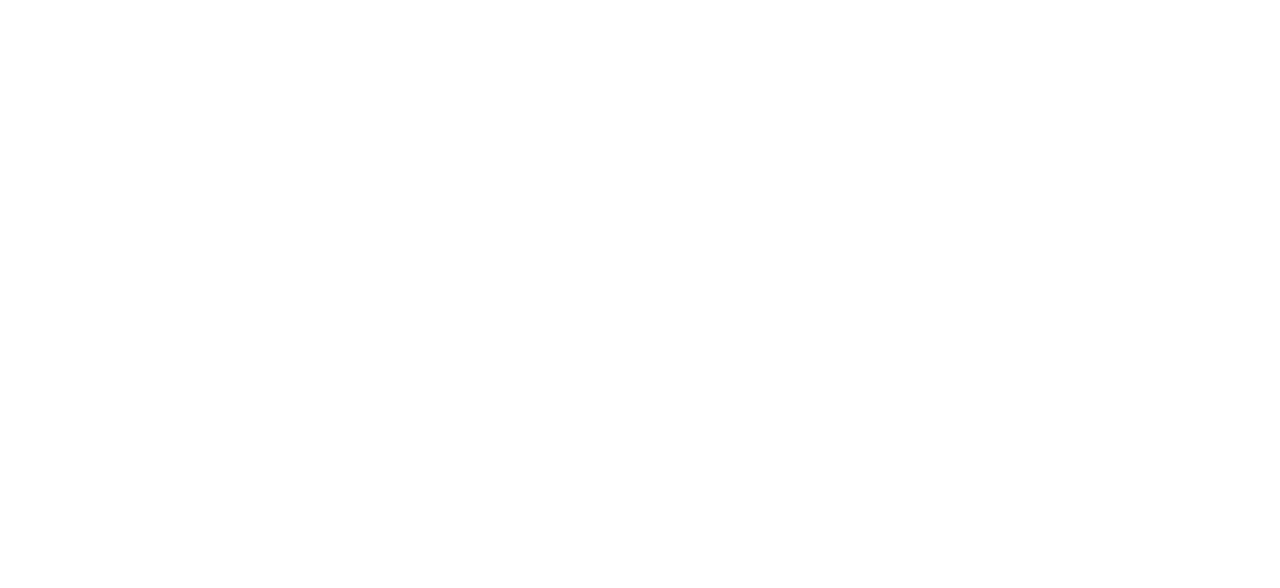
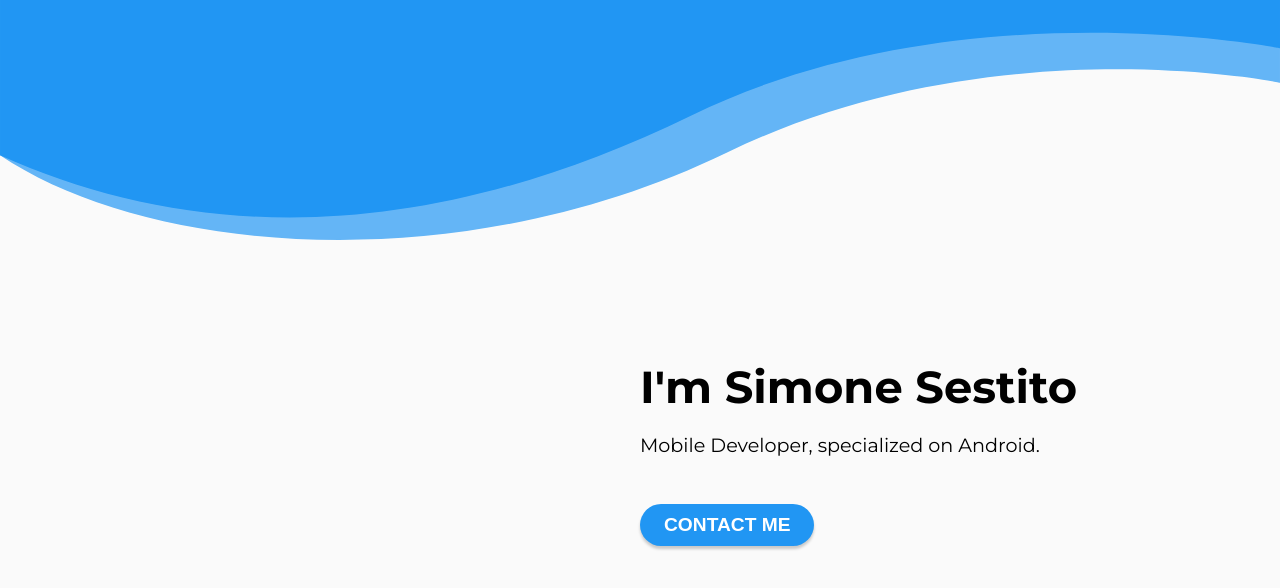
Before and after one commit to simonesestito/simonesestito.com, a website built with Parcel: page src/index.html in a window 1280 px wide. Built offline with nearby package versions, Linux system fonts and the light colour scheme.

Commit message:
Add main section

```diff
--- /dev/null
+++ b/src/css/components.scss
@@ -0,0 +1,19 @@
+/* App defined components */
+
+button.cta {
+    background-color: $colorAccent;
+    border: none;
+    border-radius: $buttonRadius;
+    text-transform: uppercase;
+    color: $colorTextOnAccent;
+    padding: 0.6rem 1.5rem 0.6rem 1.5rem;
+    font-weight: bold;
+    @include lightShadow;
+    cursor: pointer;
+    transition-duration: $transitionDuration;
+    font-size: $fontButtonSize;
+}
+
+button.cta:hover {
+    @include hardShadow;
+}
--- /dev/null
+++ b/src/css/fonts.scss
@@ -0,0 +1,9 @@
+/* Font related styles */
+
+.title {
+    font-size: $fontTitleSize;
+}
+
+.subtitle {
+    font-size: $fontSubtitleSize;
+}
--- /dev/null
+++ b/src/css/index.scss
@@ -0,0 +1,48 @@
+@import url('https://fonts.googleapis.com/css?family=Montserrat:400,700&display=swap');
+
+/* Colors */
+
+$colorSurface: #fafafa;
+$colorBackground: #f0f0f0;
+$colorAccent: #2196F3;
+$colorTextOnAccent: #ffffff;
+
+/* Fonts size */
+
+$fontTitleSize: 2.8em;
+$fontSubtitleSize: 1.2em;
+$fontButtonSize: 1.2em;
+
+/* Other dimensions */
+
+$buttonRadius: 32px;
+
+/* Durations */
+
+$transitionDuration: 0.3s;
+
+/* Shadows */
+
+@mixin lightShadow($x: 0,
+$y: 3px) {
+    box-shadow: $x $y 3px rgba(0, 0, 0, 0.2);
+}
+
+@mixin hardShadow($x: 0,
+$y: 4px) {
+    box-shadow: $x $y 5px rgba(0, 0, 0, 0.4);
+}
+
+
+/* Style body element */
+
+body {
+    background: $colorBackground;
+    margin: 0;
+    font-family: 'Montserrat', sans-serif;
+}
+
+@import './sections/main.scss';
+@import './layout.scss';
+@import './fonts.scss';
+@import './components.scss';
--- /dev/null
+++ b/src/css/layout.scss
@@ -0,0 +1,15 @@
+/* Layout related styles */
+
+.half-right {
+    max-width: 50%;
+    margin-left: 50%;
+}
+
+.right {
+    margin-right: 0;
+    margin-left: auto;
+}
+
+.full-height {
+    height: 100vh;
+}
--- /dev/null
+++ b/src/css/sections/main.scss
@@ -0,0 +1,27 @@
+#main {
+    position: fixed;
+    width: 100%;
+    top: 0;
+    z-index: -1;
+    background-color: $colorSurface;
+    .header {
+        width: 100%;
+        height: 30vh;
+        background-image: url(/res/svg/header.svg);
+        background-repeat: no-repeat;
+        background-position: bottom;
+        background-size: cover;
+    }
+    .content {
+        margin-top: 15vh;
+        .title {
+            margin: 0;
+        }
+        * {
+            display: inline-block;
+        }
+        .cta {
+            margin-top: 28px;
+        }
+    }
+}
--- a/src/index.html
+++ b/src/index.html
@@ -5,12 +5,23 @@
     <meta charset="UTF-8">
     <meta name="viewport" content="width=device-width, initial-scale=1.0">
     <meta http-equiv="X-UA-Compatible" content="ie=edge">
+    <link rel="stylesheet" href="css/index.scss">
     <title>Simone Sestito | Portfolio</title>
 </head>
 
 <body>
+    <header id="main" class="full-height">
+        <div class="header"></div>
 
-    <script src="js/index.js"></script>
+        <div class="content half-right">
+            <h1 class="title">I'm Simone Sestito</h1>
+            <p class="subtitle">Mobile Developer, specialized on Android.</p><br>
+
+            <button id="btn-contacts" href="#" class="cta">Contact me</button>
+        </div>
+    </header>
+
+    <script src="js/app.js"></script>
 </body>
 
 </html>
```
Also changed, not shown: src/js/app.js (added), src/js/index.js (deleted), src/res/svg/header.svg (added).
